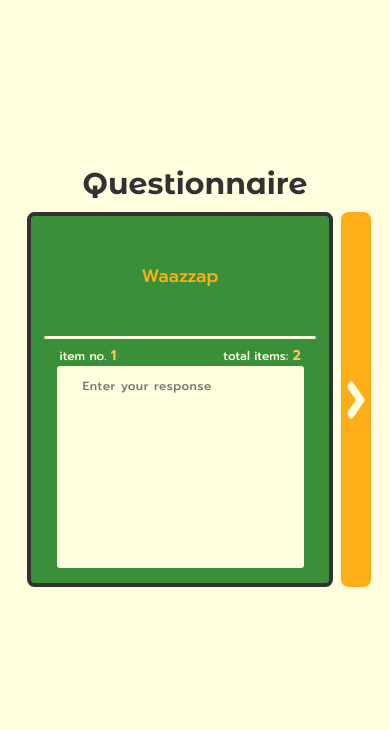
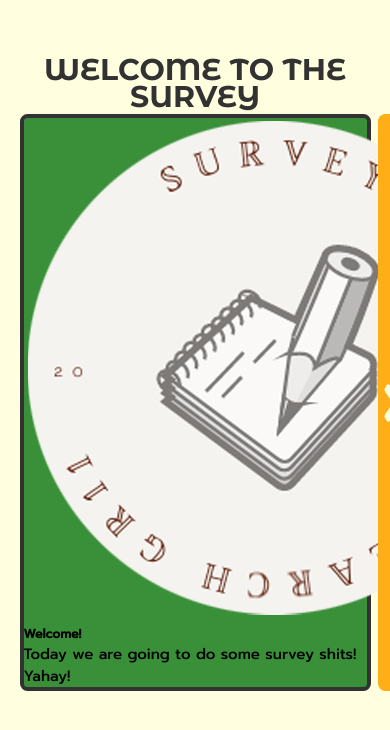
Before and after one commit to kampanaut/a-survey-site, a Django app: page / in a window 390 px wide; the page is wider, and only the part inside the window is pictured. Shown: the part 51-781 px from the top of that part. Run offline with Django 3.2, Linux system fonts and the light colour scheme; data comes from the database, SQL or seed files in the repository.

Commit message:
Added html and css design for the start and end panels. And then also, before I implemented those shits, I finished first the submission functionality. So yeah, that's all I guess.
Also I did some minor tweaks on the responsive breakpoints. Made it more shorter and flexible so it kinda works more elegant in a way --I mean the resizing part, you know

Just so you know, I just did the startend panels in a whim and forgot about git in a moment. I should've fucking commited first and started a seperate branch for the startend panel but I was fucking forgetful. And when I realized that, I said "Ehhhh, nagawa ko na pare", so I just proceeded further on with no commits and push in a span passing over 28 hours, I guess?

```diff
--- a/poll_front/static/poll_front/css/polls-module.css
+++ b/poll_front/static/poll_front/css/polls-module.css
@@ -1,5 +1,15 @@
 @import "components.css/misc-question.css";
 @import "components.css/user-form.css";
+
+section#welcome-wrapper {
+    display: block;
+    width: 100%;
+}
+
+section#question-wrapper {
+    display: none;
+    width: 100%;
+}
 
 /*==============
 HIDE ALL TEXT AFTER LAST QUESTION SURVEY SUBMISSION
@@ -138,7 +148,7 @@ fieldset>textarea#id_answer {
     border: 0.15rem solid transparent;
     font-family: Prompt, 'Times New Roman', Times, serif;
     resize: none;
-    max-width: 65vw;
+    /* max-width: 65vw; */
     min-width: 70%;
     transition: 120ms ease-out;
     transition-property: background-color tranform border-color color;
@@ -146,6 +156,7 @@ fieldset>textarea#id_answer {
     padding: 0.2rem 0.4rem;
     font-size: 0.8rem;
     letter-spacing: 0.5px;
+    white-space: pre-line;
 }
 
 fieldset>textarea#id_answer.pulse {
@@ -175,66 +186,6 @@ fieldset>textarea#id_answer:focus::placeholder {
     opacity: 1;
 }
 
-@media only screen and (min-width: 775px) {
-    section.answert-choice_container {
-        min-width: 635px;
-        margin-left: auto;
-        margin-right: auto;
-        padding: 0rem 1rem;
-    }
-
-    fieldset>textarea#id_answer {
-        min-width: 570px;
-    }
-
-    div.question-item-info.sort {
-        padding-left: 1rem;
-    }
-
-    div.question-item-info.total {
-        padding-right: 1rem;
-    }
-
-    form#qualit-answer>fieldset {
-        min-width: 610px;
-        margin: 0rem auto;
-    }
-
-    hr.break-line {
-        width: 98%;
-    }
-}
-
-@media only screen and (max-width: 590px) and (min-width: 474px) {
-    fieldset>textarea#id_answer {
-        max-width: 67vw;
-        min-width: 300px;
-    }
-}
-
-@media only screen and (min-width: 930px) {
-    hr.break-line {
-        width: 94%;
-    }
-}
-
-@media only screen and (max-width: 590px) and (min-width: 474px) {
-    hr.break-line {
-        width: 93%;
-    }
-}
-
-@media only screen and (max-width: 474px) {
-    hr.break-line {
-        width: 91%;
-    }
-}
-
-@media only screen and (max-width: 328px) {
-    fieldset>textarea#id_answer {
-        letter-spacing: 0.2px;
-    }
-}
 
 /*===================
 POLL NAVIGATION
--- a/poll_front/static/poll_front/css/polls-page.css
+++ b/poll_front/static/poll_front/css/polls-page.css
@@ -1,4 +1,5 @@
 @import 'polls-module.css';
+@import 'startend-msg-panel.css';
 
 /*=============================
 
@@ -10,6 +11,7 @@ main.poll-site-content_main {
     width: 90vw;
     /* height: 22rem; */
     display: flex;
+    max-width: 870px;
     flex-direction: column;
     align-items: center;
 }
@@ -52,7 +38,7 @@ section.poll-container_header {
     display: flex;
     justify-content: center;
     align-items: center;
-    height: 3.8rem;
+    min-height: 3.8rem;
     width: 100%;
 }
 
@@ -60,6 +46,8 @@ section.poll-container_header>div {
     font-family: 'Monsterrat';
     color: var(--color-two);
     font-size: 2rem;
+    line-height: 1.8rem;
+    text-align: center;
 }
 
 main.poll-container_main {
@@ -69,6 +57,7 @@ main.poll-container_main {
     border: 0.3rem solid var(--color-two);
     min-height: 15.8rem;
     grid-area: module;
+    width: 100%;
 }
 
 @media only screen and (max-width: 255px) {
--- a/poll_front/static/poll_front/js/poll-component.js
+++ b/poll_front/static/poll_front/js/poll-component.js
@@ -1,4 +1,4 @@
-let cur_question_item = 0;
+let curr_question_item = 0;
 let cur_question_key = 0;
 
 const html_elems = {
@@ -6,7 +6,17 @@ const html_elems = {
 	poll_container_main: $('main.poll-container_main')[0],
 	user_form_container: 'section.user-form_container',
 	farewell_panel_container: 'section.farewell-panel_container',
+	poll_header_container: $("section.poll-container_header>div")[0],
 };
+
+
+const panel_header_text = [
+	'Questionnaire',
+	'Enter General Information',
+	'All Set!'
+];
+
+let curr_title = 0;
 
 const poll_component = () => {};
 
@@ -20,7 +30,7 @@ const print_data = (question_text) => {
 
 //INITIATES ALL OF THE CORE FUNCTIONS OF THE POLL SURVEY FUNCTIONALITY
 const initiate_survey = (questions_json = JSON) => {
-	cur_question_item = Object.keys(questions_json)[cur_question_key];
+	curr_question_item = Object.keys(questions_json)[cur_question_key];
 	const ask_w_answ_arr = {};
 	let answer = '';
 	let user_form = {
@@ -35,7 +45,7 @@ const initiate_survey = (questions_json = JSON) => {
 	const question_total = Object.keys(questions_json).length;
 	const last_id_key = Object.keys(questions_json)[question_total - 1];
 
-	print_data(questions_json[cur_question_item]);
+	print_data(questions_json[curr_question_item]);
 
 	//Assign TOTAL QUESTIONS
 	$('div.question-item-info.total>span').html(`total items: <span>${question_total}</span>`);
@@ -55,13 +65,13 @@ const initiate_survey = (questions_json = JSON) => {
 		console.log(
 			`%cLatest question ID saved inside:`,
 			'color: #f27100; background-color: #1c1c1c; font-weight: bold;',
-			ask_w_answ_arr[cur_question_item].id
+			ask_w_answ_arr[curr_question_item].id
 		);
 	};
 
 	//A function that puts the previous answer saved from the global stack to the textarea input
 	const ans_snapshot = () => {
-		$('textarea#id_answer').val(ask_w_answ_arr[cur_question_item].answ.replace(/(%20)/g, ' '));
+		$('textarea#id_answer').val(ask_w_answ_arr[curr_question_item].answ.replace(/(%20)/g, ' '));
 	};
 
 	//A function that shows the user form
@@ -76,8 +86,8 @@ const initiate_survey = (questions_json = JSON) => {
 			user_form.requested = true;
 			setTimeout(() => {
 				$(html_elems.poll_container_main).addClass('is-user-form').css({ 'min-height': height }).append(`
-          <section class="user-form_container" style="opacity:0">${html} </section>
-          `);
+					<section class="user-form_container" style="opacity:0">${html} </section>
+				`);
 				$('form#user-form').css({ height: `calc(${height} - 0.6rem)` });
 				setTimeout(() => {
 					$('section.user-form_container').css({
@@ -150,10 +160,11 @@ const initiate_survey = (questions_json = JSON) => {
 		} else if (flow === 'next') {
 			if (user_form.input_data.first_name && user_form.input_data.last_name && user_form.input_data.birthday) {
 				end_panel.in_use = true;
+				$(html_elems.poll_header_container).text(panel_header_text[++curr_title]);
 				refreshListeners({
 					domElement: ['div.poll-navi-btns_container.right', 'div.poll-navi-btns_container.left'],
 					event: 'click',
-					functionCallback: [right_navigation_btn_end_panel, left_navigation_btn_end_panel]
+					newFuncCallback: [right_navigation_btn_end_panel, left_navigation_btn_end_panel]
 				});
 				console.log('Hiding User Form');
 				if (!end_panel.requested)
@@ -194,6 +205,25 @@ const initiate_survey = (questions_json = JSON) => {
 		}
 	};
 
+	const right_navigation_btn_start = (e) => {
+		console.log('%c--- NAVIGATION BUTTON CLICKED ---', 'color: #ffae17');
+		console.log('%cSTART TO QUESTION PANEL', 'color:#4fdf4f;');
+		$('section#welcome-wrapper').fadeOut(400, (e) => {
+			setTimeout(() => {
+				$('section#question-wrapper').fadeIn(200)
+			}, 400)
+		});
+		refreshListeners({
+			domElement: 'div.poll-navi-btns_container.right',
+			event: 'click',
+			newFuncCallback: right_navigation_btn_default,
+			localCallback: () => {
+				$('div.poll-navi-btns_container').click((e) => { all_navi_btns_default(e) });
+				$('div.poll-navi-btns_container.left').click((e) => left_navigation_btn_default(e));
+			}
+		});
+	};
+
 	const right_navigation_btn_default = (e) => {
 		console.log('%cNEXT PANEL', 'color:#4fdf4f;');
 		if (user_form.in_use) {
@@ -201,12 +231,15 @@ const initiate_survey = (questions_json = JSON) => {
 			answer = undefined;
 		}
 		if (answer) {
-			if (cur_question_item != last_id_key) {
-				cur_question_item = Object.keys(questions_json)[++cur_question_key];
-				print_data(ask_w_answ_arr[cur_question_item] ? ask_w_answ_arr[cur_question_item] : questions_json[cur_question_item]);
-				if (ask_w_answ_arr[cur_question_item]) ans_snapshot();
+			if (curr_question_item != last_id_key) {
+				curr_question_item = Object.keys(questions_json)[++cur_question_key];
+				print_data(ask_w_answ_arr[curr_question_item] ? ask_w_answ_arr[curr_question_item] : questions_json[curr_question_item]);
+				if (ask_w_answ_arr[curr_question_item]) {
+					ans_snapshot();
+				}
 			} else {
 				console.log('Using User Form');
+				$(html_elems.poll_header_container).text(panel_header_text[++curr_title]);
 				user_data_form_show();
 			}
 		}
@@ -215,25 +248,42 @@ const initiate_survey = (questions_json = JSON) => {
 	const left_navigation_btn_default = (e) => {
 		console.log('%cPREV PANEL', 'color:#4bb6e0;');
 		if (user_form.in_use) {
+			$(html_elems.poll_header_container).html(panel_header_text[--curr_title]);
 			user_data_form_hide('prev');
 		} else {
-			cur_question_item = Object.keys(questions_json)[--cur_question_key];
-			print_data(ask_w_answ_arr[cur_question_item] ? ask_w_answ_arr[cur_question_item] : questions_json[cur_question_item]);
+			curr_question_item = Object.keys(questions_json)[--cur_question_key];
+			print_data(ask_w_answ_arr[curr_question_item] ? ask_w_answ_arr[curr_question_item] : questions_json[curr_question_item]);
 		}
-		if (ask_w_answ_arr[cur_question_item]) ans_snapshot();
+		ans_snapshot();
 	}
 
 	const right_navigation_btn_end_panel = (e) => {
 		let isConfirmed = $(e.currentTarget).is('.confirmed');
-		console.log(isConfirmed);
+		if (isConfirmed)
+		{
+			const csrf = user_form.input_data.csrfmiddlewaretoken;
+			const all_inputs = {
+				answers: ask_w_answ_arr,
+				user_data: user_form.input_data
+			};
+			(async () => {
+				api_post_create({
+					api_link: [api.type.survey],
+					accept: api.accept.text,
+					csrftoken: csrf,
+					post_req: JSON.stringify(all_inputs)
+				})
+			})()
+		}
 	};
 
 	const left_navigation_btn_end_panel = (e) => {
+		$(html_elems.poll_header_container).html(panel_header_text[--curr_title]);
 		$('div.poll-navi-btns_container.right, div.poll-navi-btns_container').attr('state', 'review');
 		refreshListeners({
 			domElement: ['div.poll-navi-btns_container.right', 'div.poll-navi-btns_container.left'],
 			event: 'click',
-			functionCallback: [right_navigation_btn_default, left_navigation_btn_default],
+			newFuncCallback: [right_navigation_btn_default, left_navigation_btn_default],
 			localCallback: () => {
 				$('div.poll-navi-btns_container').click((e) => { all_navi_btns_default(e) });
 			}
@@ -242,9 +292,9 @@ const initiate_survey = (questions_json = JSON) => {
 	};
 
 	const all_navi_btns_default = (e) => {
-		console.log('%cNAVIGATION BUTTON CLICKED', 'color: #ffae17');
+		console.log('%c--- NAVIGATION BUTTON CLICKED ---', 'color: #ffae17');
 		if (!user_form.in_use) {
-			submit_poll(cur_question_item);
+			submit_poll(curr_question_item);
 		}
 		else {
 			user_form.input_data = {
@@ -268,14 +318,10 @@ const initiate_survey = (questions_json = JSON) => {
 		}
 	};
 
-	//Event listeners for the two buttons in order to navigate between panels of question and forms
-	$('div.poll-navi-btns_container').click((e) => { all_navi_btns_default(e) });
-
 	//Event listener specifically for the right side button, the NEXT button
-	$('div.poll-navi-btns_container.right:not([state="submit"])').click((e) => right_navigation_btn_default(e));
+	$('div.poll-navi-btns_container.right').click((e) => right_navigation_btn_start(e));
 
 	//Event listener specifically for the left side button, the PREV button
-	$('div.poll-navi-btns_container.left:not([state="submit"])').click((e) => left_navigation_btn_default(e));
 
 	$('main.poll-container_main').on('click', 'div.proceed-btn_wrapper>label>span.confirm-btn', (e) => {
 		$('div.poll-navi-btns_container.right').toggleClass('confirmed');
--- a/poll_front/static/poll_front/js/poll_front.js
+++ b/poll_front/static/poll_front/js/poll_front.js
@@ -114,7 +114,6 @@ const load_polls = async () => {
 		accept: api.accept.json,
 	});
 	data = await response.json();
-	console.log(data);
 	data = data.questions;
 	try {
 		initiate_survey(sort({
@@ -130,11 +129,15 @@ const load_polls = async () => {
 $(document).ready(() => {
 	const promise = new Promise((resolve, reject) => {
 		$.getScript(`${urls.static}poll_front/js/polls-feed.js`, function (script) {
-			initiate_poll_feed();
-			resolve(200);
+			if(initiate_poll_feed())
+				resolve(200);
+			else
+				reject("Already Submitted");
 		});
 	});
 	promise.then((response) => {
 		load_polls();
+	}).catch(reason => {
+		console.log(reason);
 	});
 });
--- a/poll_front/static/poll_front/js/polls-feed.js
+++ b/poll_front/static/poll_front/js/polls-feed.js
@@ -1,7 +1,37 @@
+const getCookie = (cookie) => {
+	let name = cookie + "=";
+	let decoded_cookie = decodeURIComponent(document.cookie);
+	let arr_cookie = decoded_cookie.split(';');
+	for (let i = 0; i < arr_cookie.length; ++i)
+	{
+		var cookie = arr_cookie[i];
+		while (cookie.charAt(0) == ' ')
+		{
+			cookie = cookie.substring(1);
+		}
+		if (cookie.indexOf(name) == 0)
+		{
+			return cookie.substring(name.length, cookie.length)
+		}
+	}
+	return "";
+}
+
 const initiate_poll_feed = () => {
-	$.getScript(`${urls.static}poll_front/js/poll-component.js`, function (script) {
-		poll_component();
-	});
+	if (getCookie('submitted') !== 'true')
+	{
+		$.getScript(`${urls.static}poll_front/js/poll-component.js`, function (script) {
+			poll_component();
+		});
+		return true;
+	}
+	else
+	{
+		$.getScript(`${urls.static}poll_front/js/endgame-component.js`, function (script) {
+			endgame_component();
+		});
+		return false;
+	}
 };
 const survey_navi_btn_check = (questions) => {
 	const left_btn_container = $('div.poll-navi-btns_container.left');
--- a/poll_front/templates/poll_front/poll-feed.html
+++ b/poll_front/templates/poll_front/poll-feed.html
@@ -8,7 +8,9 @@
 Research | Survey
 {% endblock title %}
 {% block content %}
+{% if not is_visited %}
 <main class="poll-site-content_main">
+    <section id="question-wrapper">
         <section class="poll-container_header">
             <div>Questionnaire</div>
         </section>
@@ -23,5 +25,47 @@ Research | Survey
                 <svg class="poll-navi-btn right" xmlns="http://www.w3.org/2000/svg" viewBox="0 0 256 512"><path d="M224.3 273l-136 136c-9.4 9.4-24.6 9.4-33.9 0l-22.6-22.6c-9.4-9.4-9.4-24.6 0-33.9l96.4-96.4-96.4-96.4c-9.4-9.4-9.4-24.6 0-33.9L54.3 103c9.4-9.4 24.6-9.4 33.9 0l136 136c9.5 9.4 9.5 24.6.1 34z"/></svg>
             </div>
         </section>
+    </section>
+    <section id="welcome-wrapper">
+        <section class="poll-container_header intro">
+            <div><span>WELCOME TO</span> <span>THE SURVEY</span></div>
+        </section>
+        <section class="poll-container_base">
+            <main class="poll-container_main">
+                <section class="message-notice_wrapper start">
+                    <div class="all-content-message_container start">
+                        <img id="site-logo-img" src="{% static 'base/imgs/favicon.ico' %}" alt="Survey Site Logo">
+                        <section class="message-text_container start">
+                            <div class="text">
+                                <h1>Welcome!</h1>
+                                <p>Today we are going to do some survey shits! Yahay!</p>
+                            </div>
+                        </section>
+                    </div>
+                </section>
             </main>
+            <div class="poll-navi-btns_container right" show="true">
+                <svg class="poll-navi-btn right" xmlns="http://www.w3.org/2000/svg" viewBox="0 0 256 512"><path d="M224.3 273l-136 136c-9.4 9.4-24.6 9.4-33.9 0l-22.6-22.6c-9.4-9.4-9.4-24.6 0-33.9l96.4-96.4-96.4-96.4c-9.4-9.4-9.4-24.6 0-33.9L54.3 103c9.4-9.4 24.6-9.4 33.9 0l136 136c9.5 9.4 9.5 24.6.1 34z"/></svg>
+            </div>
+        </section>
+    </section>
+</main>
+{% else %}
+<main class="poll-site-content_main">
+    <section class="poll-container_base.end">
+        <main class="poll-container_main">
+            <section class="message-notice_wrapper end">
+                <div class="all-content-message_container end">
+                    <img id="site-logo-img" src="{% static 'base/imgs/favicon.ico' %}" alt="Survey Site Logo">
+                    <section class="message-text_container end">
+                        <div class="text">
+                            It seems like you had already <b>submitted</b> the survey. We advice you to get out or the NSA will track you to <b>death</b>.
+                        </div>
+                    </section>
+                </div>
+            </section>
+        </main>
+    </section>
+</main>
+{% endif %}
 {% endblock content %}
--- a/poll_front/views.py
+++ b/poll_front/views.py
@@ -3,11 +3,13 @@ from django.views import View
 
 # Create your views here.
 
+
 class PollFeed(View):
     template_name = "poll_front/poll-feed.html"
 
     def get(self, request, *args, **kwargs):
-        context={}
+        is_visited = request.COOKIES.get('submitted')
+        context = {'is_visited': is_visited}
         return render(
             request,
             self.template_name,
--- a/poll_rear/models.py
+++ b/poll_rear/models.py
@@ -63,12 +63,12 @@ class Answer(models.Model):
         related_name="answers",
         on_delete=models.CASCADE,
     )
-    answer = models.CharField(
+    answer = models.TextField(
         'Answer',
-        max_length=700,
+        max_length=50000,
         null=False,
         blank=False
     )
 
     def __str__(self):
-        return f"{self.participant.first_name} {self.participant.last_name} >> {self.question.question_text} => ({self.answer})"
+        return f"({self.pk}) -- {self.participant.first_name} {self.participant.last_name} [{self.participant.pk}] >> {self.question.question_text} [{self.question.pk}] => \"{self.answer[:25]}\""
--- a/poll_rear/urls.py
+++ b/poll_rear/urls.py
@@ -5,10 +5,12 @@ app_name = 'Poll Rear'
 
 urlpatterns = [
     path('questions/fetch', QuestionsFetch.as_view(), name="Fetch-Questions"),
-    path('users/form/fetch', ParticipantForm.as_view(),
+    path('participants/form/fetch', ParticipantForm.as_view(),
          name="Fetch-Participant-Form"),
     path('misc/questions/vicinity/fetch', Misc.VicinityQuestion.as_view(),
          name="Fetch-Vicinity-Question"),
     path('misc/messages/farewell/fetch',
-         Misc.FarewellMsg.as_view(), name="Fetch-Farewell-Message")
+         Misc.FarewellMsg.as_view(), name="Fetch-Farewell-Message"),
+    path('survey/create', CoreCRUD.Create.SurveyCreate.as_view(),
+         name="create-survey-submission")
 ]
--- a/poll_rear/views.py
+++ b/poll_rear/views.py
@@ -4,6 +4,8 @@ from .models import *
 from django.template.loader import render_to_string
 from django.http import HttpResponse, JsonResponse
 from poll_front.forms import *
+from django.utils.encoding import uri_to_iri
+import json
 
 # Create your views here.
 
@@ -50,6 +52,61 @@ class ParticipantForm(View):
         )
 
 
+class CoreCRUD(object):
+    class Create(object):
+
+        class SurveyCreate(View):
+
+            def createParticipant(self):
+                print("CREATE PARTICIPANT")
+                user = Participant(
+                    first_name=self.User['first_name'], last_name=self.User['last_name'], birthday=self.User['birthday'])
+                try:
+                    user.save()
+                    self.User['id'] = user.id
+                except Exception as err:
+                    print(err)
+                    return err
+                return True
+
+            def createAnswers(self):
+                print("CREATE SURVEY")
+                curr_ans = None
+                answer = None
+                user = Participant.objects.get(pk=self.User['id'])
+                for answ_key in self.Answers:
+                    curr_ans = self.Answers[answ_key]
+                    question = Question.objects.get(pk=curr_ans['id'])
+                    answer = Answer(
+                        participant=user, question=question, answer=curr_ans['answ'].replace("%20", " ").replace("%0D%0A", "\n"))
+                    print(answer)
+                    try:
+                        answer.save()
+                    except Exception as err:
+                        print(err)
+                        return err
+
+                return True
+
+            def post(self, request, *args, **kwargs):
+                import datetime
+                survey = json.loads(request.body)['post_req']
+                self.Answers = json.loads(survey)['answers']
+                self.User = json.loads(survey)['user_data']
+                createUser = self.createParticipant()
+                createAnswers = self.createAnswers()
+
+                if not createUser == True:
+                    return HttpResponse("""[ERROR] Create User\n{createUser}""", request, 400)
+                else:
+                    if not createAnswers == True:
+                        return HttpResponse("""[ERROR] Create Answers\n{createAnswers}""", request, 400)
+                response = HttpResponse("all good", request, 200)
+                response.set_cookie('submitted', 'true', expires=datetime.datetime(
+                    2021, 12, 1, 12, 30, 30, 35), httponly=False)
+                return response
+
+
 class Misc(object):
 
     vicinity_question = "Do you consider your hometown as rural or urban vicinity?"
```
Also changed, not shown: other parts of poll_front/static/poll_front/css/polls-module.css (+62 -38 lines), other parts of poll_front/static/poll_front/css/polls-page.css (+10 -27 lines), poll_front/static/poll_front/css/components.css/user-form.css (+9 -43 lines), static-global/base/js/base.js (+24 -6 lines). Lines whose indentation alone changed are shown as unchanged.
